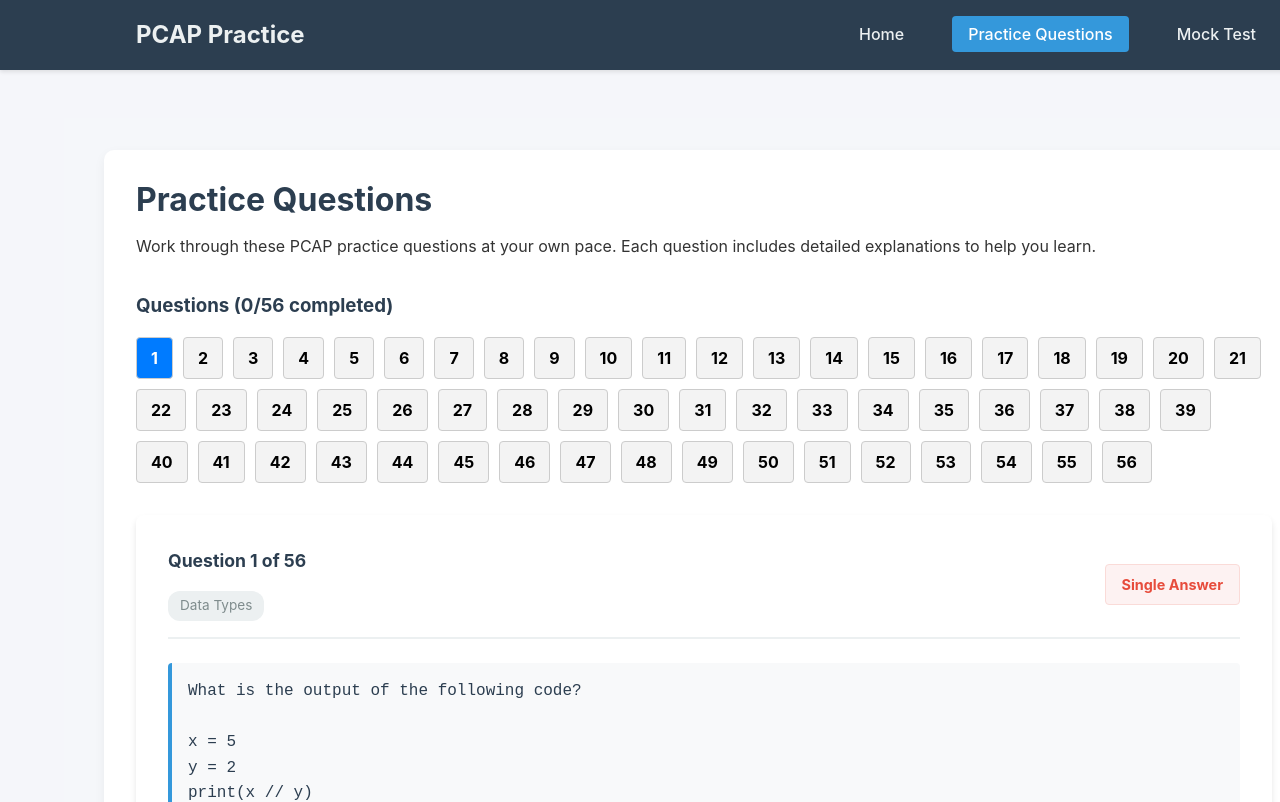
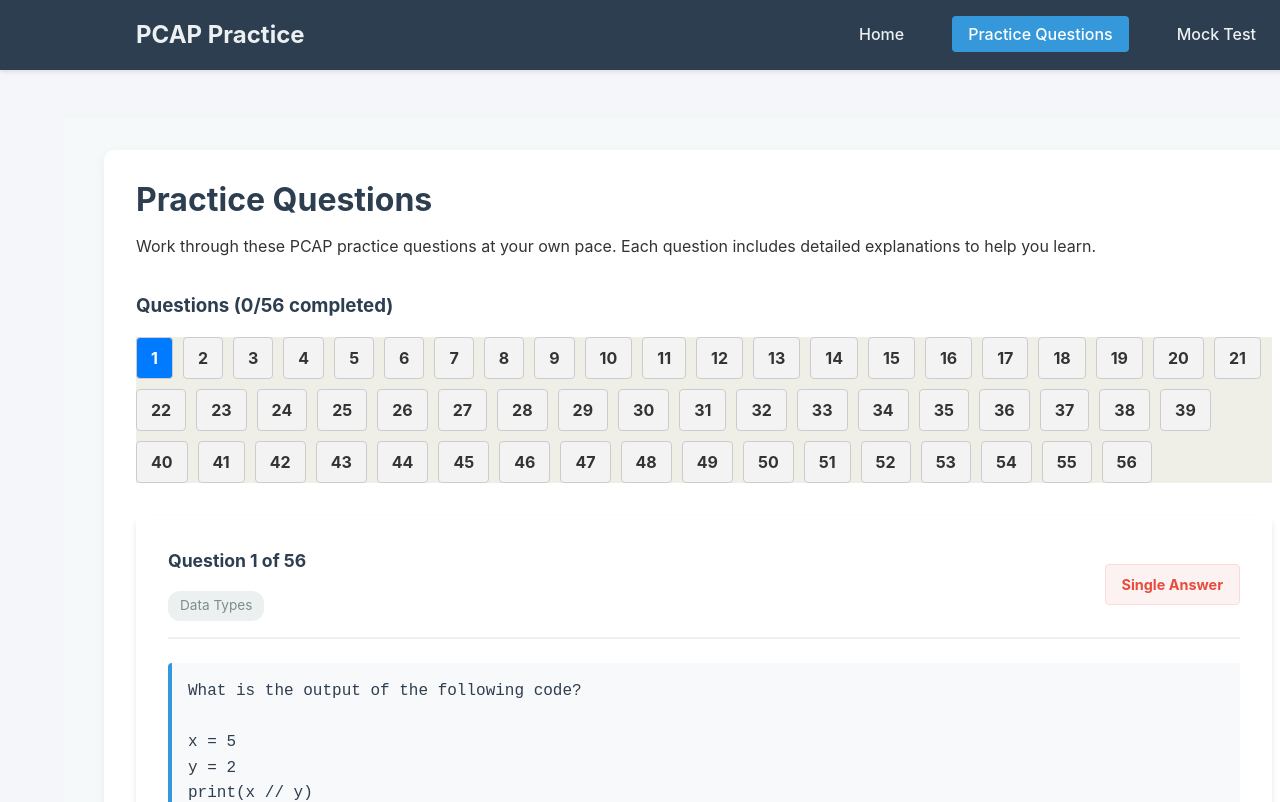
Before and after one commit to 2300031594pranay/pcap-mock-platform, a React (Vite) app: page /practice in a window 1280 px wide. Shown: the top 802 px of the page. Built offline with nearby package versions, Linux system fonts and the light colour scheme.

Commit message:
changes css in practicequestion and mocktest

```diff
--- a/src/pages/MockTest.css
+++ b/src/pages/MockTest.css
@@ -90,6 +90,7 @@
   cursor: pointer;
   border-radius: 4px;
   font-weight: bold;
+  color: #333333;
 }
 
 .question-nav-btn.active {
--- a/src/pages/PracticeQuestions.css
+++ b/src/pages/PracticeQuestions.css
@@ -6,7 +6,7 @@
   min-height: 100vh;
   padding: 2rem 1rem;
   box-sizing: border-box;
-  background-color: #f5f7fa;
+  background-color: #f5f9fa;
   overflow-x: hidden;
 }
 
@@ -42,20 +42,22 @@
   flex-wrap: wrap;
   gap: 10px;
   margin-bottom: 2rem;
+  background-color: #f0efe7;
 }
 
 .question-nav-btn {
   padding: 10px 14px;
-  border: 1px solid #ccc;
-  background-color: #f3f3f3;
+  border: 1px solid #cccccc;
+  background-color: #1945c8;
   cursor: pointer;
   border-radius: 4px;
   font-weight: bold;
+  color: #333333;
 }
 
 .question-nav-btn.active {
   background-color: #007bff;
-  color: white;
+  color: rgb(255, 255, 255);
 }
 
 .question-nav-btn.completed {
```
